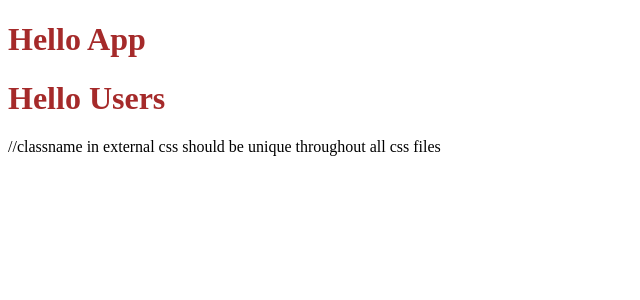
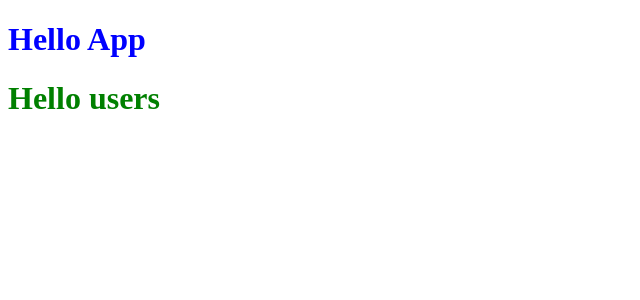
Before and after one commit to Vickyvanshaj/REACT, a React (Create React App) app: page / in a window 1280 px wide. Shown: the top 300 px of the page, without its empty margins (0-640 px from the left). Built offline with nearby package versions, Linux system fonts and the light colour scheme.

Commit message:
Conditional renderinf in External css

```diff
--- a/src/App.css
+++ b/src/App.css
@@ -1,3 +1,6 @@
-.txt{
+.txtb{
     color: blue;
 }
+.txtg{
+    color: green;
+}
--- a/src/App.js
+++ b/src/App.js
@@ -2,10 +2,10 @@ import React from 'react'
 import "./App.css";
 import User from './User';
 const App=()=>{
+    let style=false;
     return <React.Fragment>
-        <h1 className='txt'>Hello App</h1>
-        <User/>
-        //classname in external css should be unique throughout all css files
+        <h1 className='txtb'>Hello App</h1>
+        <User color={style?"txtb":"txtg"}/>
     </React.Fragment>
 }
 export default App;
--- a/src/User.css
+++ /dev/null
@@ -1,3 +0,0 @@
-.txt{
-    color:brown;
-}
--- a/src/User.js
+++ b/src/User.js
@@ -1,8 +1,11 @@
 import React from 'react'
-import "./User.css"
-const User=()=>{
+
+
+const User=(props)=>{
+
     return <React.Fragment>
-        <h1 className='txt'>Hello Users</h1>
+        <h1 className={props.color}>Hello users</h1>
+
     </React.Fragment>
 }
 export default User;
```
